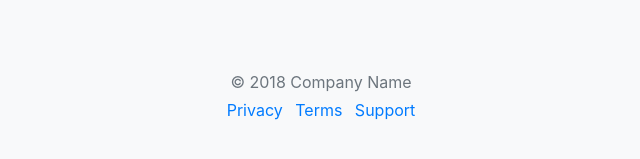
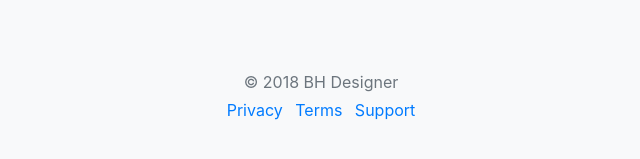
Before and after one commit to bh-designer/bh-designer, a plain HTML site: page index.html in a window 1280 px wide. Shown: the part 743-902 px from the top of the page, 319-959 px from the left. Drawn offline with nearby package versions, Linux system fonts and the light colour scheme.

Commit message:
updated footer

```diff
--- a/index.html
+++ b/index.html
@@ -116,7 +116,7 @@
       </form>
 
       <footer class="my-5 pt-5 text-muted text-center text-small">
-        <p class="mb-1">&copy; <script type="text/javascript">document.write(new Date().getFullYear());</script> Company Name</p>
+        <p class="mb-1">&copy; <script type="text/javascript">document.write(new Date().getFullYear());</script> BH Designer</p>
         <ul class="list-inline">
           <li class="list-inline-item"><a href="#">Privacy</a></li>
           <li class="list-inline-item"><a href="#">Terms</a></li>
```
